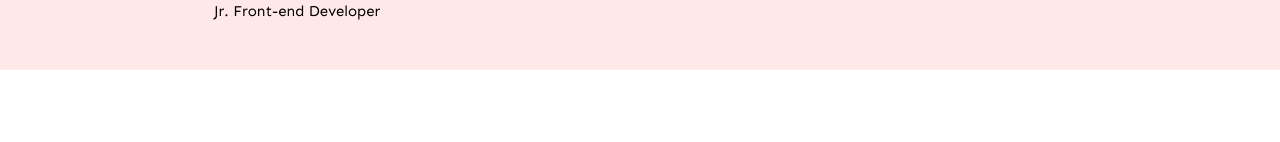
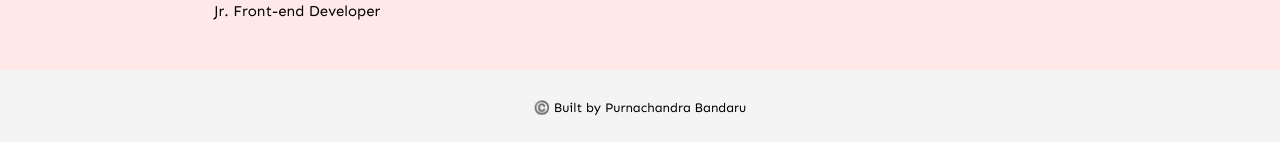
Before and after one commit to purna21/my-portfolio, a React (Create React App) app: page / in a window 1280 px wide. Shown: the part 2025-2167 px from the top of the page. Before the commit the page ends 2095 px from the top, so only its background shows below. Built offline with nearby package versions, Linux system fonts and the light colour scheme.

Commit message:
project desktop version done

```diff
--- a/src/App.js
+++ b/src/App.js
@@ -6,6 +6,7 @@ import WikipediaImg from './Wikipedia.png';
 import About from './About';
 import Skills from './components/Skills';
 import Contact from './components/Contact';
+import Footer from './Footer';
 
 
 
@@ -44,6 +45,7 @@ function App() {
       {/* Contact */}
       <Contact />
       {/* Footer */}
+      <Footer />
     </div>
   );
 }
--- /dev/null
+++ b/src/Footer.css
@@ -0,0 +1,9 @@
+.footer {
+  font-family: "Sen", sans-serif;
+  text-align: center;
+  padding: 30px;
+  background-color: rgba(232, 232, 232, 0.4745098039);
+}
+.footer p {
+  font-size: 13px;
+}/*# sourceMappingURL=Footer.css.map */
--- /dev/null
+++ b/src/Footer.js
@@ -0,0 +1,12 @@
+import React from 'react'
+import './Footer.css'
+
+function Footer() {
+    return (
+        <div className='footer'>
+            <p>©️ Built by Purnachandra Bandaru</p>
+        </div>
+    )
+}
+
+export default Footer
--- /dev/null
+++ b/src/Footer.scss
@@ -0,0 +1,14 @@
+// Variables
+$footer_bg_gray_color: #e8e8e879;
+
+
+.footer {
+    font-family: 'Sen', sans-serif;
+    text-align: center;
+    padding: 30px;
+    background-color: $footer_bg_gray_color;
+
+    p {
+        font-size: 13px;
+    }
+}
```
Also changed, not shown: 1 other file (tests, documents, lock files or other folders).
